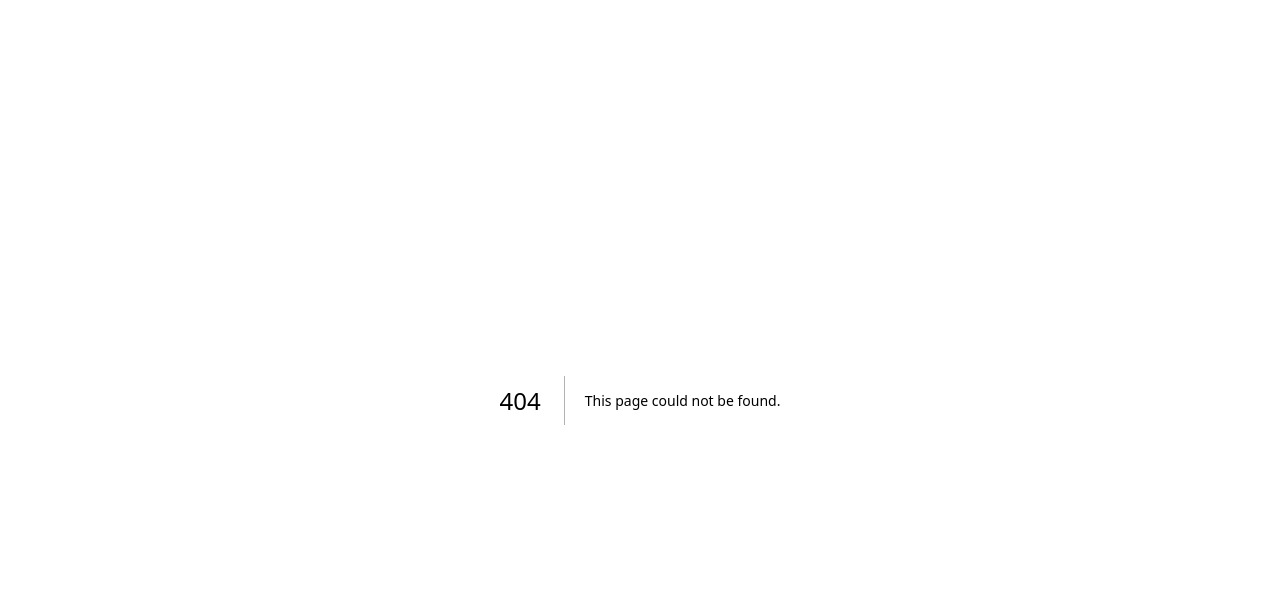
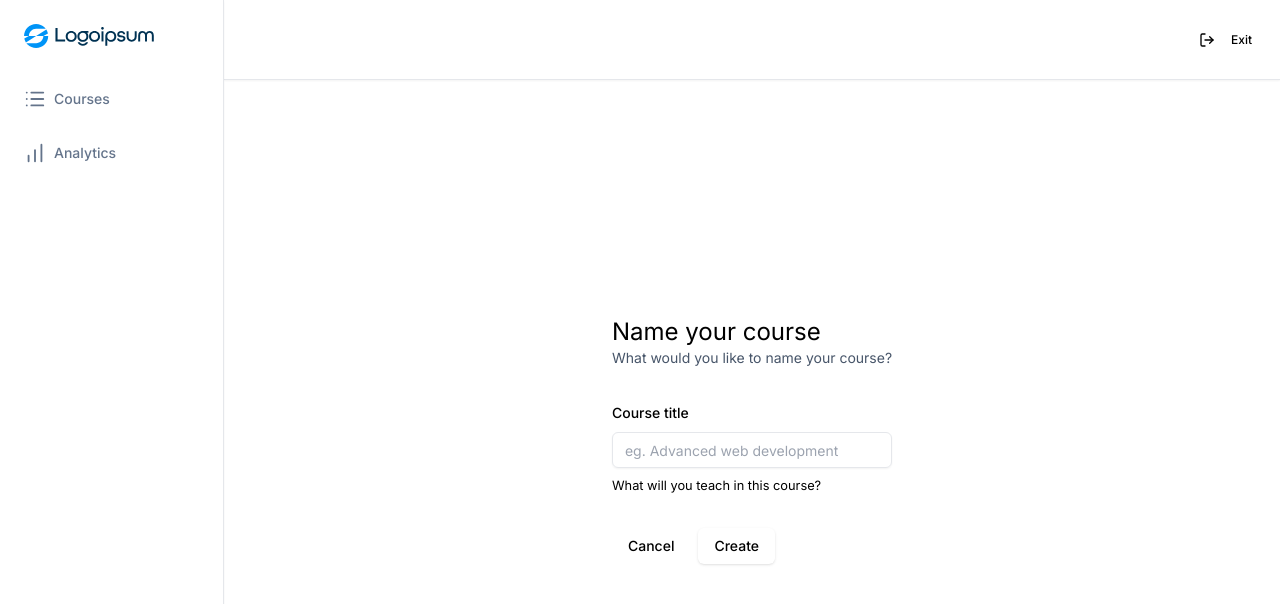
Before and after one commit to ravichandran2006/lms_portal, a Next.js app: page /teacher/create in a window 1280 px wide. Before the commit this address had no page. Shown: the top 604 px of the page. Built offline with nearby package versions, Linux system fonts and the light colour scheme.

Commit message:
updations

```diff
--- a/app/(dashboard)/(routes)/teacher/courses/page.tsx
+++ b/app/(dashboard)/(routes)/teacher/courses/page.tsx
@@ -1,9 +1,17 @@
-const CorsesPage = () => {
+import { Button } from "@/components/ui/button";
+import Link from "next/link";
+
+const CoursesPage = () => {
     return (
-        <div>
-            Courses Page!
+        <div className="p-6">
+            <Link href="/teacher/create">
+            <Button>
+            New Course
+
+            </Button>
+            </Link>
         </div>
     );
 }
 
-export default CorsesPage;
+export default CoursesPage;
--- /dev/null
+++ b/app/(dashboard)/(routes)/teacher/create/page.tsx
@@ -0,0 +1,102 @@
+"use client";
+
+import * as z from "zod";
+import axios from "axios";
+import { zodResolver } from "@hookform/resolvers/zod";
+import { useForm } from "react-hook-form";
+import { useRouter } from "next/navigation";
+import Link from "next/link";
+
+import {
+  Form,
+  FormControl,
+  FormField,
+  FormLabel,
+  FormDescription,
+  FormMessage,
+  FormItem,
+} from "@/components/ui/form";
+
+import { Button } from "@/components/ui/button";
+import { Input } from "@/components/ui/input";
+
+const formSchema = z.object({
+  title: z.string().min(1, {
+    message: "Title is required",
+  }),
+});
+
+const CreatePage = () => {
+  const router = useRouter();
+
+  const form = useForm<z.infer<typeof formSchema>>({
+    resolver: zodResolver(formSchema),
+    defaultValues: {
+      title: "",
+    },
+  });
+
+  const { isSubmitting } = form.formState;
+
+  const onSubmit = async (values: z.infer<typeof formSchema>) => {
+    console.log(values);
+    // later: await axios.post(...)
+  };
+
+  return (
+    <div className="max-w-5xl mx-auto flex md:items-center md:justify-center h-full p-6">
+      <div>
+        <h1 className="text-2xl">Name your course</h1>
+
+        <p className="text-sm text-slate-600">
+          What would you like to name your course?
+        </p>
+
+        <Form {...form}>
+          <form
+            onSubmit={form.handleSubmit(onSubmit)}
+            className="space-y-8 mt-8"
+          >
+            <FormField
+              control={form.control}
+              name="title"
+              render={({ field }) => (
+                <FormItem>
+                  <FormLabel>Course title</FormLabel>
+
+                  <FormControl>
+                    <Input
+                      disabled={isSubmitting}
+                      placeholder="eg. Advanced web development"
+                      {...field}
+                    />
+                  </FormControl>
+
+                  <FormDescription>
+                    What will you teach in this course?
+                  </FormDescription>
+
+                  <FormMessage />
+                </FormItem>
+              )}
+            />
+
+            <div className="flex items-center gap-x-2">
+              <Link href="/">
+                <Button type="button" variant="ghost">
+                  Cancel
+                </Button>
+              </Link>
+
+              <Button type="submit" disabled={isSubmitting}>
+                Create
+              </Button>
+            </div>
+          </form>
+        </Form>
+      </div>
+    </div>
+  );
+};
+
+export default CreatePage;
--- a/app/(dashboard)/layout.tsx
+++ b/app/(dashboard)/layout.tsx
@@ -13,7 +13,7 @@
             <div className="hidden md:flex h-full w-56 flex-col fixed inset-y-0 z-50">
                 <Sidebar />
             </div>
-            <main className="md:pl-56 h-full">
+            <main className="md:pl-56 pt-[80px] h-full">
         {children}
         </main>
         </div>
--- a/components/ui/button.tsx
+++ b/components/ui/button.tsx
@@ -12,7 +12,7 @@
         default:
           "bg-primary text-primary-foreground shadow hover:bg-primary/90",
         destructive:
-          "bg-emerald-700 text-destructive-foreground shadow-sm hover:bg-destructive/90",
+          "bg-destructive text-destructive-foreground shadow-sm hover:bg-destructive/90",
         outline:
           "border border-input bg-background shadow-sm hover:bg-accent hover:text-accent-foreground",
         secondary:
--- /dev/null
+++ b/components/ui/form.tsx
@@ -0,0 +1,178 @@
+"use client"
+
+import * as React from "react"
+import * as LabelPrimitive from "@radix-ui/react-label"
+import { Slot } from "@radix-ui/react-slot"
+import {
+  Controller,
+  FormProvider,
+  useFormContext,
+  type ControllerProps,
+  type FieldPath,
+  type FieldValues,
+} from "react-hook-form"
+
+import { cn } from "@/lib/utils"
+import { Label } from "@/components/ui/label"
+
+const Form = FormProvider
+
+type FormFieldContextValue<
+  TFieldValues extends FieldValues = FieldValues,
+  TName extends FieldPath<TFieldValues> = FieldPath<TFieldValues>
+> = {
+  name: TName
+}
+
+const FormFieldContext = React.createContext<FormFieldContextValue | null>(null)
+
+const FormField = <
+  TFieldValues extends FieldValues = FieldValues,
+  TName extends FieldPath<TFieldValues> = FieldPath<TFieldValues>
+>({
+  ...props
+}: ControllerProps<TFieldValues, TName>) => {
+  return (
+    <FormFieldContext.Provider value={{ name: props.name }}>
+      <Controller {...props} />
+    </FormFieldContext.Provider>
+  )
+}
+
+const useFormField = () => {
+  const fieldContext = React.useContext(FormFieldContext)
+  const itemContext = React.useContext(FormItemContext)
+  const { getFieldState, formState } = useFormContext()
+
+  if (!fieldContext) {
+    throw new Error("useFormField should be used within <FormField>")
+  }
+
+  if (!itemContext) {
+    throw new Error("useFormField should be used within <FormItem>")
+  }
+
+  const fieldState = getFieldState(fieldContext.name, formState)
+
+  const { id } = itemContext
+
+  return {
+    id,
+    name: fieldContext.name,
+    formItemId: `${id}-form-item`,
+    formDescriptionId: `${id}-form-item-description`,
+    formMessageId: `${id}-form-item-message`,
+    ...fieldState,
+  }
+}
+
+type FormItemContextValue = {
+  id: string
+}
+
+const FormItemContext = React.createContext<FormItemContextValue | null>(null)
+
+const FormItem = React.forwardRef<
+  HTMLDivElement,
+  React.HTMLAttributes<HTMLDivElement>
+>(({ className, ...props }, ref) => {
+  const id = React.useId()
+
+  return (
+    <FormItemContext.Provider value={{ id }}>
+      <div ref={ref} className={cn("space-y-2", className)} {...props} />
+    </FormItemContext.Provider>
+  )
+})
+FormItem.displayName = "FormItem"
+
+const FormLabel = React.forwardRef<
+  React.ElementRef<typeof LabelPrimitive.Root>,
+  React.ComponentPropsWithoutRef<typeof LabelPrimitive.Root>
+>(({ className, ...props }, ref) => {
+  const { error, formItemId } = useFormField()
+
+  return (
+    <Label
+      ref={ref}
+      className={cn(error && "text-destructive", className)}
+      htmlFor={formItemId}
+      {...props}
+    />
+  )
+})
+FormLabel.displayName = "FormLabel"
+
+const FormControl = React.forwardRef<
+  React.ElementRef<typeof Slot>,
+  React.ComponentPropsWithoutRef<typeof Slot>
+>(({ ...props }, ref) => {
+  const { error, formItemId, formDescriptionId, formMessageId } = useFormField()
+
+  return (
+    <Slot
+      ref={ref}
+      id={formItemId}
+      aria-describedby={
+        !error
+          ? `${formDescriptionId}`
+          : `${formDescriptionId} ${formMessageId}`
+      }
+      aria-invalid={!!error}
+      {...props}
+    />
+  )
+})
+FormControl.displayName = "FormControl"
+
+const FormDescription = React.forwardRef<
+  HTMLParagraphElement,
+  React.HTMLAttributes<HTMLParagraphElement>
+>(({ className, ...props }, ref) => {
+  const { formDescriptionId } = useFormField()
+
+  return (
+    <p
+      ref={ref}
+      id={formDescriptionId}
+      className={cn("text-[0.8rem] text-muted-foreground", className)}
+      {...props}
+    />
+  )
+})
+FormDescription.displayName = "FormDescription"
+
+const FormMessage = React.forwardRef<
+  HTMLParagraphElement,
+  React.HTMLAttributes<HTMLParagraphElement>
+>(({ className, children, ...props }, ref) => {
+  const { error, formMessageId } = useFormField()
+  const body = error ? String(error?.message ?? "") : children
+
+  if (!body) {
+    return null
+  }
+
+  return (
+    <p
+      ref={ref}
+      id={formMessageId}
+      className={cn("text-[0.8rem] font-medium text-destructive", className)}
+      {...props}
+    >
+      {body}
+    </p>
+  )
+})
+FormMessage.displayName = "FormMessage"
+
+export {
+  useFormField,
+  Form,
+  FormItem,
+  FormLabel,
+  FormControl,
+  FormDescription,
+  FormMessage,
+  FormField,
+}
--- /dev/null
+++ b/components/ui/input.tsx
@@ -0,0 +1,22 @@
+import * as React from "react"
+
+import { cn } from "@/lib/utils"
+
+const Input = React.forwardRef<HTMLInputElement, React.ComponentProps<"input">>(
+  ({ className, type, ...props }, ref) => {
+    return (
+      <input
+        type={type}
+        className={cn(
+          "flex h-9 w-full rounded-md border border-input bg-transparent px-3 py-1 text-base shadow-sm transition-colors file:border-0 file:bg-transparent file:text-sm file:font-medium file:text-foreground placeholder:text-muted-foreground focus-visible:outline-none focus-visible:ring-1 focus-visible:ring-ring disabled:cursor-not-allowed disabled:opacity-50 md:text-sm",
+          className
+        )}
+        ref={ref}
+        {...props}
+      />
+    )
+  }
+)
+Input.displayName = "Input"
+
+export { Input }
--- /dev/null
+++ b/components/ui/label.tsx
@@ -0,0 +1,26 @@
+"use client"
+
+import * as React from "react"
+import * as LabelPrimitive from "@radix-ui/react-label"
+import { cva, type VariantProps } from "class-variance-authority"
+
+import { cn } from "@/lib/utils"
+
+const labelVariants = cva(
+  "text-sm font-medium leading-none peer-disabled:cursor-not-allowed peer-disabled:opacity-70"
+)
+
+const Label = React.forwardRef<
+  React.ElementRef<typeof LabelPrimitive.Root>,
+  React.ComponentPropsWithoutRef<typeof LabelPrimitive.Root> &
+    VariantProps<typeof labelVariants>
+>(({ className, ...props }, ref) => (
+  <LabelPrimitive.Root
+    ref={ref}
+    className={cn(labelVariants(), className)}
+    {...props}
+  />
+))
+Label.displayName = LabelPrimitive.Root.displayName
+
+export { Label }
```
Also changed, not shown: package.json (+6 -1 lines), 1 other file (tests, documents, lock files or other folders).
